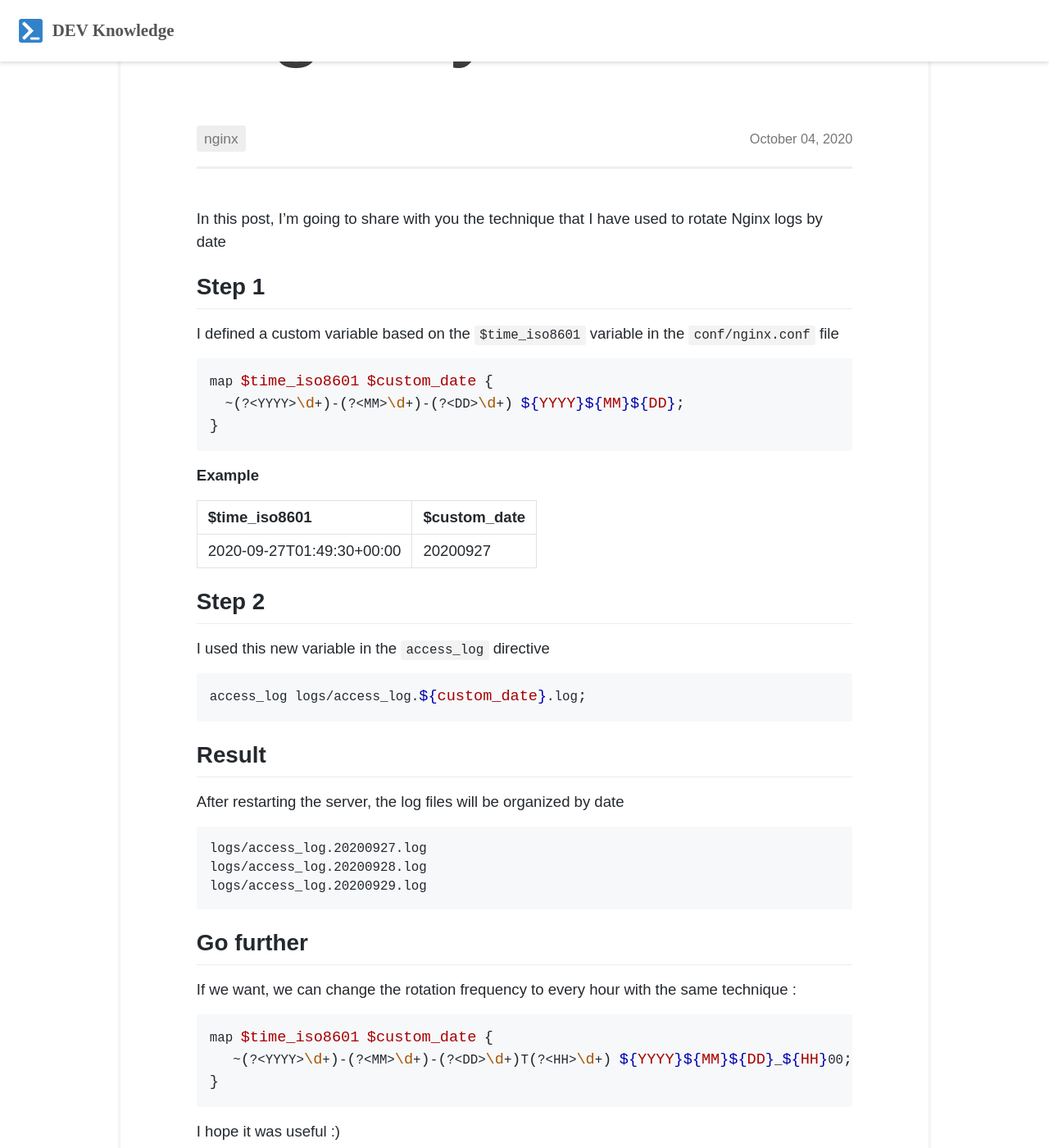
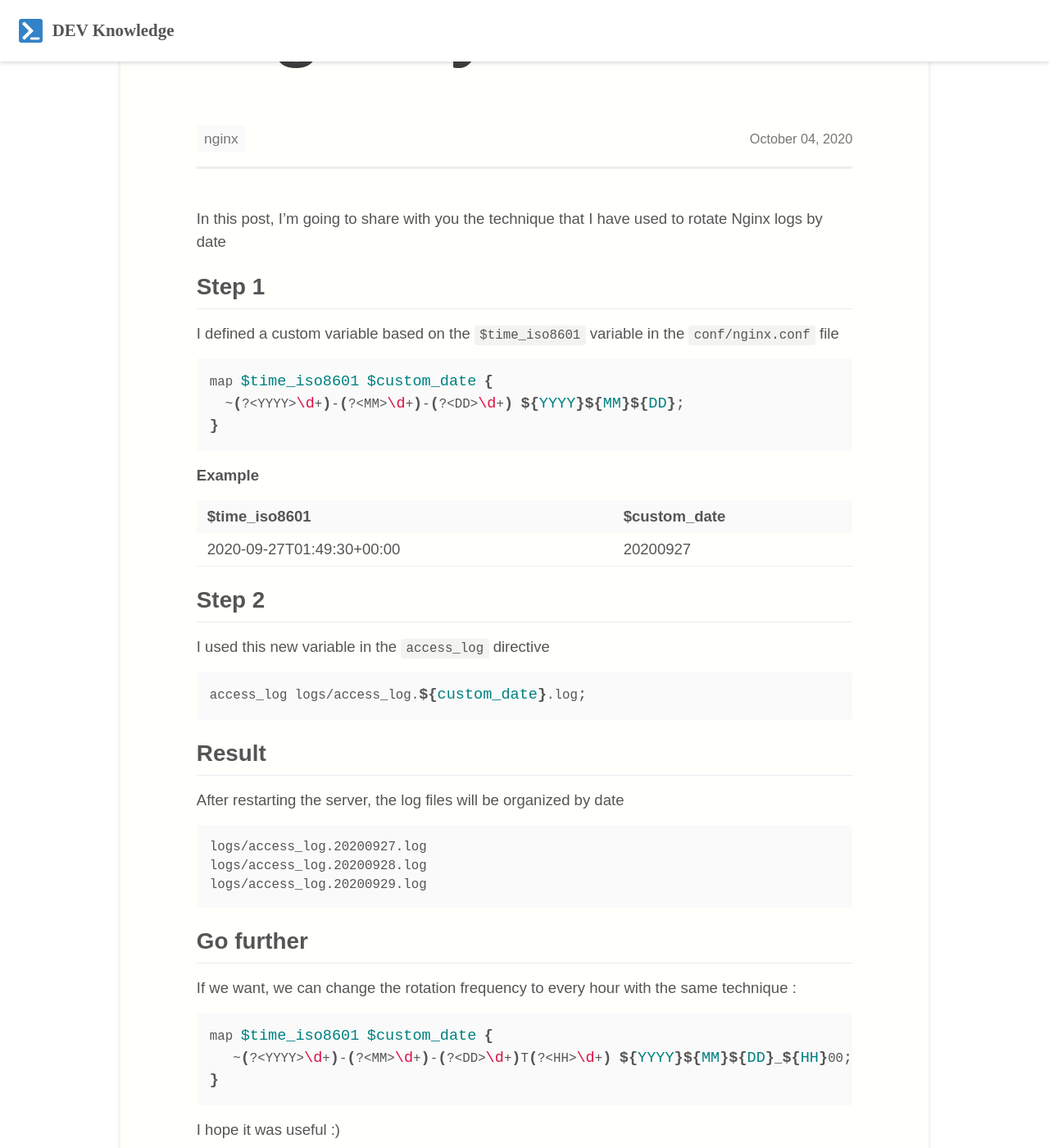
Before and after one commit to devknowledge/devknowledge.github.io, a Jekyll site: the page built from _posts/2020-10-04-rotate-nginx-logs-by-date.markdown, in a window 1280 px wide and 1400 px high, scrolled down 370 px. Shown: the whole window at 82% size. Built offline with Jekyll 4.4.1, drawn with Linux system fonts in a browser that asks for light colours; some web fonts are replaced.

Commit message:
improve dark theme colors

```diff
--- a/_sass/colors.scss
+++ b/_sass/colors.scss
@@ -10,7 +10,7 @@
   --text-color-06: #ffffff;
   --background-color-01: #ffffff;
   --background-color-02: #fffffc;
-  --background-color-03: #eeeeee;
+  --background-color-03: #fafafa;
   --border-color: #eee;
   --box-shadow-01: 0 2px 5px 0 rgba(74, 74, 74, 0.2);
   --box-shadow-02: 0 0 5px 2px rgba(74, 74, 74, 0.2);
@@ -18,11 +18,17 @@
   --body-color: var(--text-color-03);
   --body-background-color: var(--background-color-01);
   --navbar-background-color: var(--background-color-01);
+
   --logo-text-color: var(--text-color-03);
   --logo-text-color-on-hover: var(--primary-color);
+
+  --post-background-color: var(--background-color-02);
   --post-title-color: var(--text-color-02);
   --post-title-border-color: var(--border-color);
   --post-date-color: var(--text-color-04);
+  --post-code-background-color: var(--background-color-03);
+  --post-table-head-background-color: var(--background-color-03);
+  --post-table-body-background-color: var(--background-color-02);
 
   --post-summary-background-color: var(--background-color-02);
   --post-summary-category-color: var(--text-color-06);
@@ -35,7 +41,6 @@
   --post-summary-author-icon-color: var(--text-color-04);
   --post-summary-title-color-on-hover: var(--primary-color);
 
-  --post-background-color: var(--background-color-01);
   --tag-color: var(--text-color-04);
   --tag-background-color: var(--background-color-03);
   --icon-color: var(--text-color-02);
@@ -51,21 +56,27 @@
   --text-color-04: #b1b1b1;
   --text-color-05: #a0a0a0;
   --text-color-06: #9b9a9a;
-  --background-color-01: #1c1f23;
-  --background-color-02: #262a2d;
-  --background-color-03: #383838;
-  --border-color: transparent;
+  --background-color-01: #181a1f;
+  --background-color-02: #21252b;
+  --background-color-03: #282c34;
+  --border-color: #282c34;
   --box-shadow-01: none;
   --box-shadow-02: none;
 
   --body-color: var(--text-color-03);
   --body-background-color: var(--background-color-01);
   --navbar-background-color: var(--background-color-01);
+
   --logo-text-color: var(--text-color-03);
   --logo-text-color-on-hover: var(--primary-color);
+
+  --post-background-color: var(--background-color-02);
   --post-title-color: var(--text-color-02);
   --post-title-border-color: var(--border-color);
   --post-date-color: var(--text-color-04);
+  --post-code-background-color: var(--background-color-03);
+  --post-table-head-background-color: var(--background-color-03);
+  --post-table-body-background-color: var(--background-color-02);
 
   --post-summary-background-color: var(--background-color-02);
   --post-summary-category-color: var(--text-color-01);
@@ -78,7 +89,6 @@
   --post-summary-author-icon-color: var(--text-color-04);
   --post-summary-title-color-on-hover: var(--primary-color);
 
-  --post-background-color: var(--background-color-02);
   --tag-color: var(--text-color-04);
   --tag-background-color: var(--background-color-03);
   --icon-color: var(--text-color-02);
--- a/_sass/vendor/github-markdown.scss
+++ b/_sass/vendor/github-markdown.scss
@@ -61,7 +61,6 @@
   -ms-text-size-adjust: 100%;
   -webkit-text-size-adjust: 100%;
   line-height: 1.5;
-  color: #24292e;
   line-height: 1.5;
   word-wrap: break-word;
 }
@@ -745,7 +744,6 @@
 }
 
 .markdown-body table {
-  display: block;
   width: 100%;
   overflow: auto;
 }
@@ -757,16 +755,15 @@
 .markdown-body table td,
 .markdown-body table th {
   padding: 6px 13px;
-  border: 1px solid #dfe2e5;
 }
 
-.markdown-body table tr {
-  background-color: #fff;
-  border-top: 1px solid #c6cbd1;
+.markdown-body table th {
+  background-color: var(--post-table-head-background-color);
 }
 
-.markdown-body table tr:nth-child(2n) {
-  background-color: #f6f8fa;
+.markdown-body table tbody tr {
+  background-color: var(--post-table-body-background-color);
+  border-bottom: 1px solid var(--border-color);
 }
 
 .markdown-body img {
@@ -820,7 +817,7 @@
   overflow: auto;
   font-size: 85%;
   line-height: 1.45;
-  background-color: #f6f8fa;
+  background-color: var(--post-code-background-color);
   border-radius: 3px;
 }
 
--- a/_sass/vendor/highlight.scss
+++ b/_sass/vendor/highlight.scss
@@ -1,187 +1,197 @@
-/* https://raw.githubusercontent.com/jwarby/pygments-css/master/fruity.css */
-
-.highlight .hll {
-  background-color: #ffffcc;
+/*
+  Syntax Highlighting
+*/
+.highlight {
+  .c {
+    color: #998;
+    font-style: italic;
+  } // Comment
+  .err {
+    color: #a61717;
+    background-color: #e3d2d2;
+  } // Error
+  .k {
+    font-weight: bold;
+  } // Keyword
+  .o {
+    font-weight: bold;
+  } // Operator
+  .cm {
+    color: #998;
+    font-style: italic;
+  } // Comment.Multiline
+  .cp {
+    color: #999;
+    font-weight: bold;
+  } // Comment.Preproc
+  .c1 {
+    color: #998;
+    font-style: italic;
+  } // Comment.Single
+  .cs {
+    color: #999;
+    font-weight: bold;
+    font-style: italic;
+  } // Comment.Special
+  .gd {
+    color: #000;
+    background-color: #fdd;
+  } // Generic.Deleted
+  .gd .x {
+    color: #000;
+    background-color: #faa;
+  } // Generic.Deleted.Specific
+  .ge {
+    font-style: italic;
+  } // Generic.Emph
+  .gr {
+    color: #a00;
+  } // Generic.Error
+  .gh {
+    color: #999;
+  } // Generic.Heading
+  .gi {
+    color: #000;
+    background-color: #dfd;
+  } // Generic.Inserted
+  .gi .x {
+    color: #000;
+    background-color: #afa;
+  } // Generic.Inserted.Specific
+  .go {
+    color: #888;
+  } // Generic.Output
+  .gp {
+    color: #555;
+  } // Generic.Prompt
+  .gs {
+    font-weight: bold;
+  } // Generic.Strong
+  .gu {
+    color: #aaa;
+  } // Generic.Subheading
+  .gt {
+    color: #a00;
+  } // Generic.Traceback
+  .kc {
+    font-weight: bold;
+  } // Keyword.Constant
+  .kd {
+    font-weight: bold;
+  } // Keyword.Declaration
+  .kp {
+    font-weight: bold;
+  } // Keyword.Pseudo
+  .kr {
+    font-weight: bold;
+  } // Keyword.Reserved
+  .kt {
+    color: #458;
+    font-weight: bold;
+  } // Keyword.Type
+  .m {
+    color: #099;
+  } // Literal.Number
+  .s {
+    color: #d14;
+  } // Literal.String
+  .na {
+    color: #008080;
+  } // Name.Attribute
+  .nb {
+    color: #0086b3;
+  } // Name.Builtin
+  .nc {
+    color: #458;
+    font-weight: bold;
+  } // Name.Class
+  .no {
+    color: #008080;
+  } // Name.Constant
+  .ni {
+    color: #800080;
+  } // Name.Entity
+  .ne {
+    color: #900;
+    font-weight: bold;
+  } // Name.Exception
+  .nf {
+    color: #900;
+    font-weight: bold;
+  } // Name.Function
+  .nn {
+    color: #555;
+  } // Name.Namespace
+  .nt {
+    color: #000080;
+  } // Name.Tag
+  .nv {
+    color: #008080;
+  } // Name.Variable
+  .ow {
+    font-weight: bold;
+  } // Operator.Word
+  .w {
+    color: #bbb;
+  } // Text.Whitespace
+  .mf {
+    color: #099;
+  } // Literal.Number.Float
+  .mh {
+    color: #099;
+  } // Literal.Number.Hex
+  .mi {
+    color: #099;
+  } // Literal.Number.Integer
+  .mo {
+    color: #099;
+  } // Literal.Number.Oct
+  .sb {
+    color: #d14;
+  } // Literal.String.Backtick
+  .sc {
+    color: #d14;
+  } // Literal.String.Char
+  .sd {
+    color: #d14;
+  } // Literal.String.Doc
+  .s2 {
+    color: #d14;
+  } // Literal.String.Double
+  .se {
+    color: #d14;
+  } // Literal.String.Escape
+  .sh {
+    color: #d14;
+  } // Literal.String.Heredoc
+  .si {
+    color: #d14;
+  } // Literal.String.Interpol
+  .sx {
+    color: #d14;
+  } // Literal.String.Other
+  .sr {
+    color: #009926;
+  } // Literal.String.Regex
+  .s1 {
+    color: #d14;
+  } // Literal.String.Single
+  .ss {
+    color: #990073;
+  } // Literal.String.Symbol
+  .bp {
+    color: #999;
+  } // Name.Builtin.Pseudo
+  .vc {
+    color: #008080;
+  } // Name.Variable.Class
+  .vg {
+    color: #008080;
+  } // Name.Variable.Global
+  .vi {
+    color: #008080;
+  } // Name.Variable.Instance
+  .il {
+    color: #099;
+  } // Literal.Number.Integer.Long
 }
-.highlight .c {
-  color: #aaaaaa;
-  font-style: italic;
-} /* Comment */
-.highlight .err {
-  color: #f00000;
-  background-color: #f0a0a0;
-} /* Error */
-.highlight .k {
-  color: #0000aa;
-} /* Keyword */
-.highlight .cm {
-  color: #aaaaaa;
-  font-style: italic;
-} /* Comment.Multiline */
-.highlight .cp {
-  color: #4c8317;
-} /* Comment.Preproc */
-.highlight .c1 {
-  color: #aaaaaa;
-  font-style: italic;
-} /* Comment.Single */
-.highlight .cs {
-  color: #0000aa;
-  font-style: italic;
-} /* Comment.Special */
-.highlight .gd {
-  color: #aa0000;
-} /* Generic.Deleted */
-.highlight .ge {
-  font-style: italic;
-} /* Generic.Emph */
-.highlight .gr {
-  color: #aa0000;
-} /* Generic.Error */
-.highlight .gh {
-  color: #000080;
-  font-weight: bold;
-} /* Generic.Heading */
-.highlight .gi {
-  color: #00aa00;
-} /* Generic.Inserted */
-.highlight .go {
-  color: #888888;
-} /* Generic.Output */
-.highlight .gp {
-  color: #555555;
-} /* Generic.Prompt */
-.highlight .gs {
-  font-weight: bold;
-} /* Generic.Strong */
-.highlight .gu {
-  color: #800080;
-  font-weight: bold;
-} /* Generic.Subheading */
-.highlight .gt {
-  color: #aa0000;
-} /* Generic.Traceback */
-.highlight .kc {
-  color: #0000aa;
-} /* Keyword.Constant */
-.highlight .kd {
-  color: #0000aa;
-} /* Keyword.Declaration */
-.highlight .kn {
-  color: #0000aa;
-} /* Keyword.Namespace */
-.highlight .kp {
-  color: #0000aa;
-} /* Keyword.Pseudo */
-.highlight .kr {
-  color: #0000aa;
-} /* Keyword.Reserved */
-.highlight .kt {
-  color: #00aaaa;
-} /* Keyword.Type */
-.highlight .m {
-  color: #009999;
-} /* Literal.Number */
-.highlight .s {
-  color: #aa5500;
-} /* Literal.String */
-.highlight .na {
-  color: #1e90ff;
-} /* Name.Attribute */
-.highlight .nb {
-  color: #00aaaa;
-} /* Name.Builtin */
-.highlight .nc {
-  color: #00aa00;
-  text-decoration: underline;
-} /* Name.Class */
-.highlight .no {
-  color: #aa0000;
-} /* Name.Constant */
-.highlight .nd {
-  color: #888888;
-} /* Name.Decorator */
-.highlight .ni {
-  color: #800000;
-  font-weight: bold;
-} /* Name.Entity */
-.highlight .nf {
-  color: #00aa00;
-} /* Name.Function */
-.highlight .nn {
-  color: #00aaaa;
-  text-decoration: underline;
-} /* Name.Namespace */
-.highlight .nt {
-  color: #1e90ff;
-  font-weight: bold;
-} /* Name.Tag */
-.highlight .nv {
-  color: #aa0000;
-} /* Name.Variable */
-.highlight .ow {
-  color: #0000aa;
-} /* Operator.Word */
-.highlight .w {
-  color: #bbbbbb;
-} /* Text.Whitespace */
-.highlight .mf {
-  color: #009999;
-} /* Literal.Number.Float */
-.highlight .mh {
-  color: #009999;
-} /* Literal.Number.Hex */
-.highlight .mi {
-  color: #009999;
-} /* Literal.Number.Integer */
-.highlight .mo {
-  color: #009999;
-} /* Literal.Number.Oct */
-.highlight .sb {
-  color: #aa5500;
-} /* Literal.String.Backtick */
-.highlight .sc {
-  color: #aa5500;
-} /* Literal.String.Char */
-.highlight .sd {
-  color: #aa5500;
-} /* Literal.String.Doc */
-.highlight .s2 {
-  color: #aa5500;
-} /* Literal.String.Double */
-.highlight .se {
-  color: #aa5500;
-} /* Literal.String.Escape */
-.highlight .sh {
-  color: #aa5500;
-} /* Literal.String.Heredoc */
-.highlight .si {
-  color: #aa5500;
-} /* Literal.String.Interpol */
-.highlight .sx {
-  color: #aa5500;
-} /* Literal.String.Other */
-.highlight .sr {
-  color: #009999;
-} /* Literal.String.Regex */
-.highlight .s1 {
-  color: #aa5500;
-} /* Literal.String.Single */
-.highlight .ss {
-  color: #0000aa;
-} /* Literal.String.Symbol */
-.highlight .bp {
-  color: #00aaaa;
-} /* Name.Builtin.Pseudo */
-.highlight .vc {
-  color: #aa0000;
-} /* Name.Variable.Class */
-.highlight .vg {
-  color: #aa0000;
-} /* Name.Variable.Global */
-.highlight .vi {
-  color: #aa0000;
-} /* Name.Variable.Instance */
-.highlight .il {
-  color: #009999;
-} /* Literal.Number.Integer.Long */
```
